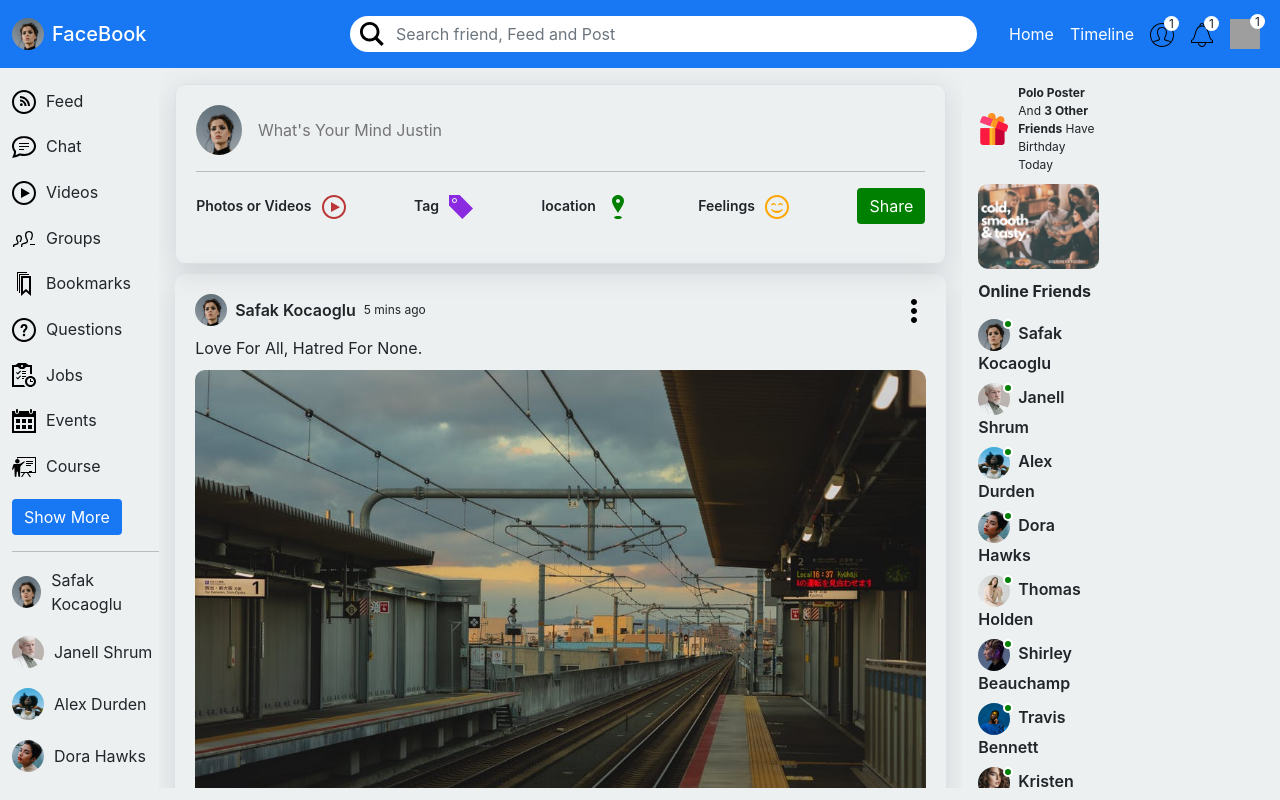
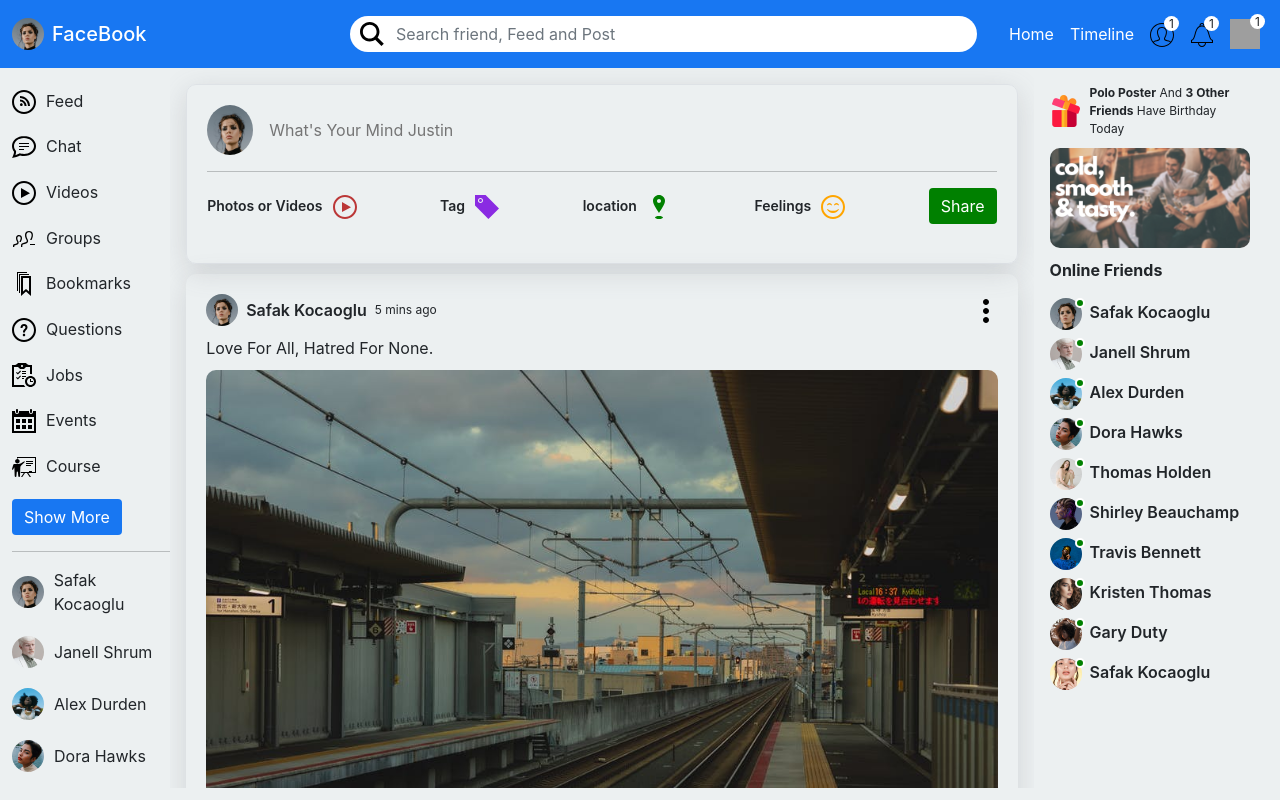
Before and after one commit to Hemath-life/FaceBook-Client, a React (Create React App) app: page / in a window 1280 px wide. Built offline with nearby package versions, Linux system fonts and the light colour scheme; grey boxes are pictures that could not be loaded.

Commit message:
V -0.8.1 -Rigbar design bug fixed

```diff
--- a/src/components/rightbar/Rightbar.jsx
+++ b/src/components/rightbar/Rightbar.jsx
@@ -92,7 +92,9 @@ const ProfileRightBar = () => {
 const RightBar = ({ profile }) => {
 	console.log(profile)
 	return (
-		<div className='rightBar p-3 w-50'>{profile ? <ProfileRightBar /> : <HomeRightBar />}</div>
+		<div className={"rightBar p-3 w-" + (profile ? 50 : 100)}>
+			{profile ? <ProfileRightBar /> : <HomeRightBar />}
+		</div>
 	)
 }
 
--- a/src/components/rightbar/rightbar.scss
+++ b/src/components/rightbar/rightbar.scss
@@ -6,6 +6,7 @@
 	}
 }
 .birthdayContainer {
+	width: 100%;
 	span {
 		font-size: 12px;
 	}
@@ -16,6 +17,8 @@
 	img {
 		border-radius: 10px;
 		width: 100%;
+		height: 100px;
+		width: 200px;
 		object-fit: cover;
 	}
 }
```
